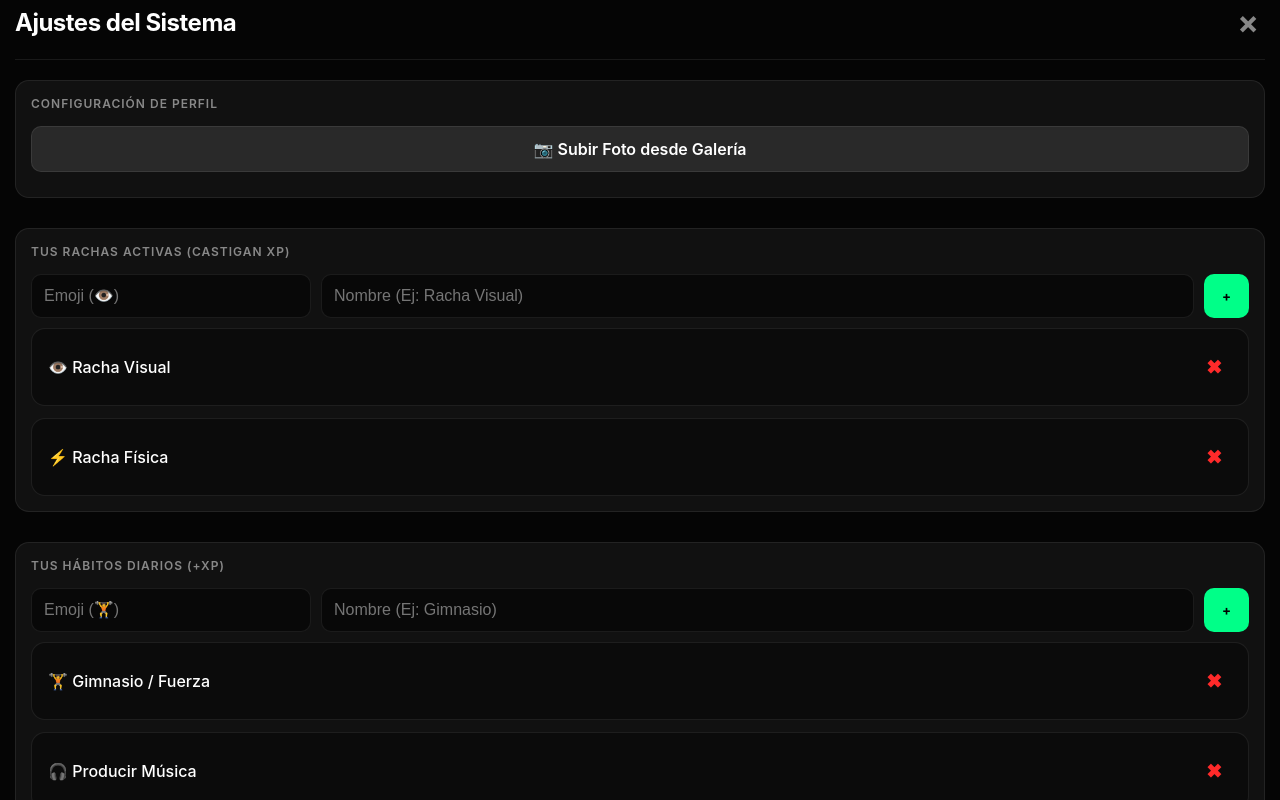
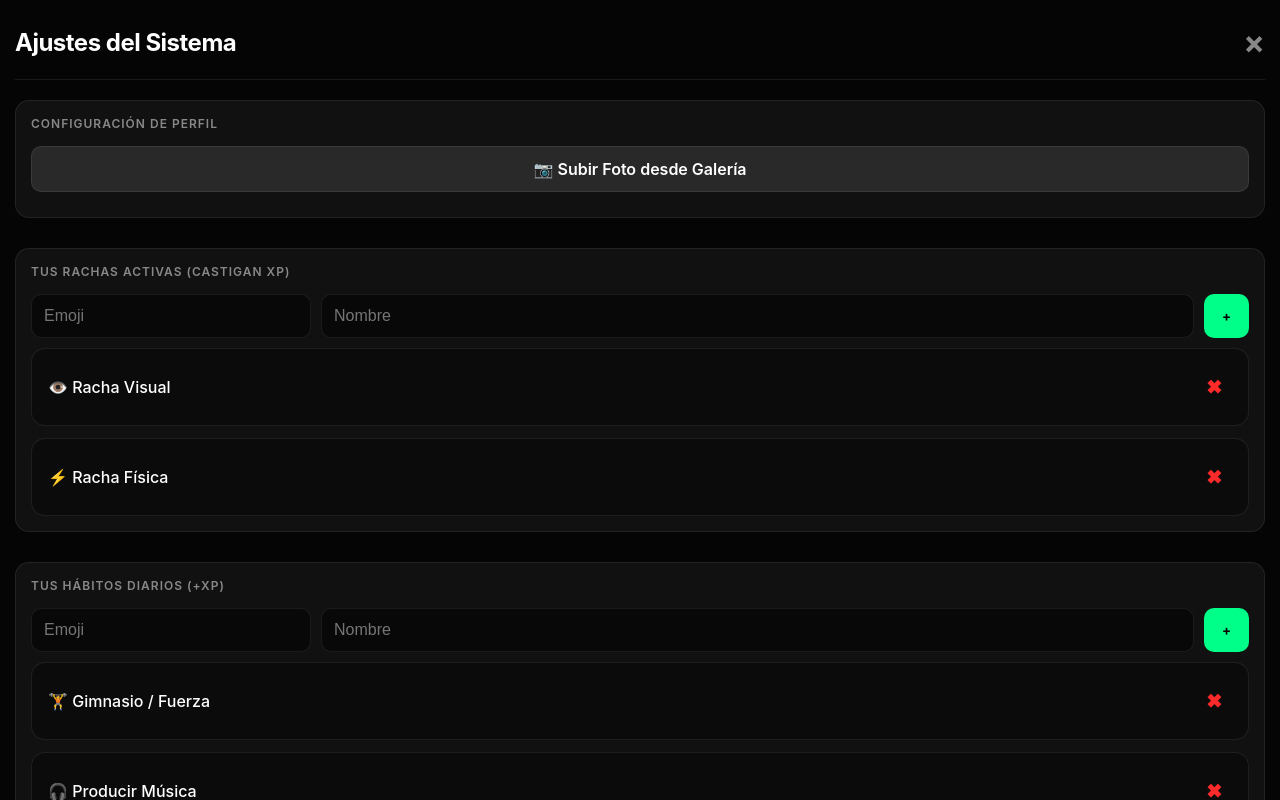
Before and after one commit to octacejas/Tracker, a plain HTML site: page index.html in a window 1280 px wide. Both pictures are taken after a click on the button "⚙️". Shown: the top 800 px of the page. Drawn offline with nearby package versions, Linux system fonts and the light colour scheme; placeholder pictures from the web are drawn by us.

Commit message:
Update index.html

```diff
--- a/index.html
+++ b/index.html
@@ -6,7 +6,11 @@
     <meta name="apple-mobile-web-app-capable" content="yes">
     <meta name="apple-mobile-web-app-status-bar-style" content="black-translucent">
     <meta name="apple-mobile-web-app-title" content="Detox OS">
-    <link rel="apple-touch-icon" href="icono.png">
+
+    <!-- ÍCONO DE LA APP: Pegá el link directo de tu imagen entre las comillas -->
+    <link rel="apple-touch-icon" href="URL_DE_TU_IMAGEN_ACA">
+    <link rel="icon" href="URL_DE_TU_IMAGEN_ACA">
+
     <title>Dopamine Detox OS</title>
 
     <script src="https://cdn.jsdelivr.net/npm/chart.js"></script>
@@ -23,14 +27,21 @@
             --border: rgba(255, 255, 255, 0.08);
         }
         * { box-sizing: border-box; -webkit-tap-highlight-color: transparent; }
-        body {
+
+        body, html {
             font-family: -apple-system, BlinkMacSystemFont, 'SF Pro Display', 'Segoe UI', Roboto, Helvetica, sans-serif;
             background-color: var(--bg-color); color: var(--text);
-            margin: 0; padding: env(safe-area-inset-top) 15px env(safe-area-inset-bottom) 15px;
+            margin: 0; padding: 0;
             overscroll-behavior-y: none;
+            overflow-x: hidden; /* CORRECCIÓN: Bloquea el scroll horizontal en toda la app */
+            width: 100vw;
         }
 
-        .container { max-width: 800px; margin: 20px auto; padding-bottom: 40px; }
+        .container {
+            max-width: 800px; margin: 0 auto;
+            padding: max(20px, env(safe-area-inset-top)) 15px max(40px, env(safe-area-inset-bottom)) 15px;
+            width: 100%;
+        }
 
         .panel {
             background: var(--panel-bg);
@@ -38,16 +49,15 @@
             padding: 20px; border-radius: 18px; margin-bottom: 15px;
             border: 1px solid var(--border);
             box-shadow: 0 8px 32px rgba(0, 0, 0, 0.3);
+            width: 100%;
         }
 
         h2, h3 { margin-top: 0; font-size: 1.15rem; font-weight: 700; margin-bottom: 15px; display: flex; justify-content: space-between; align-items: center; letter-spacing: -0.5px;}
 
-        /* Header y Perfil */
         .header-profile { display: flex; align-items: center; gap: 15px; margin-bottom: 15px; }
         .profile-img { width: 65px; height: 65px; border-radius: 50%; object-fit: cover; border: 2px solid var(--primary); }
-        .btn-settings { background: none; border: none; font-size: 1.5rem; color: var(--text-muted); cursor: pointer; transition: 0.2s; }
+        .btn-settings { background: none; border: none; font-size: 1.5rem; color: var(--text-muted); cursor: pointer; transition: 0.2s; padding: 0;}
 
-        /* Level Box */
         .level-box { background: rgba(0,0,0,0.4); padding: 20px; border-radius: 14px; text-align: center; margin-bottom: 15px; position: relative; border: 1px solid var(--border);}
         .rank-badge { position: absolute; top: 12px; right: 12px; font-size: 0.7rem; font-weight: 800; padding: 5px 10px; border-radius: 8px; text-transform: uppercase; letter-spacing: 1px;}
         .number-display { font-size: 3rem; font-weight: 800; margin: 5px 0; font-variant-numeric: tabular-nums;}
@@ -56,20 +66,19 @@
         .xp-bar-container { background-color: #111; border-radius: 10px; height: 10px; overflow: hidden; margin-top: 15px; border: 1px solid var(--border);}
         .xp-bar { height: 100%; background: linear-gradient(90deg, #0088ff, var(--primary)); width: 0%; transition: width 0.6s cubic-bezier(0.4, 0, 0.2, 1); }
 
-        /* Listas Mixtas (Hábitos y Rachas) */
         .list-container { list-style: none; padding: 0; display: grid; gap: 12px; margin:0;}
         .list-item {
             display: flex; justify-content: space-between; align-items: center;
             padding: 16px; background: rgba(0,0,0,0.3); border-radius: 14px;
             border: 1px solid var(--border); font-size: 1rem; font-weight: 500;
+            word-wrap: break-word; overflow-wrap: break-word; /* CORRECCIÓN: Rompe textos largos */
         }
-        .streak-info { display: flex; flex-direction: column; }
+        .streak-info { display: flex; flex-direction: column; flex: 1; min-width: 0; padding-right: 10px; }
         .streak-days { font-size: 0.8rem; color: var(--primary); font-weight: 700; margin-top: 2px;}
 
-        /* Botones */
         button { border: none; border-radius: 10px; cursor: pointer; font-weight: 700; transition: transform 0.1s; min-height: 44px; font-family: inherit;}
         button:active { transform: scale(0.95); }
-        .btn-add { background-color: var(--primary); color: #000; padding: 0 18px; }
+        .btn-add { background-color: var(--primary); color: #000; padding: 0 18px; white-space: nowrap;}
         .btn-add:disabled { background-color: #222; color: #555; }
         .btn-reset { background-color: rgba(255, 42, 42, 0.15); color: var(--danger); border: 1px solid var(--danger); padding: 0 15px; font-size: 0.85rem;}
         .btn-danger { background-color: var(--danger); color: white; width: 100%; padding: 14px; font-size: 1rem; margin-top: 10px; }
@@ -77,7 +86,6 @@
 
         .reward-box { background: rgba(0,0,0,0.4); border-left: 4px solid var(--warning); padding: 15px; border-radius: 6px 12px 12px 6px; font-size: 0.95rem; line-height: 1.5; border-top: 1px solid var(--border); border-right: 1px solid var(--border); border-bottom: 1px solid var(--border);}
 
-        /* Calendario Mensual */
         .cal-controls { display: flex; justify-content: space-between; align-items: center; margin-bottom: 15px; }
         .cal-controls button { background: none; color: var(--text); font-size: 1.2rem; min-height: auto; padding: 5px 15px; border: 1px solid var(--border);}
         .calendar-grid { display: grid; grid-template-columns: repeat(7, 1fr); gap: 6px; }
@@ -86,12 +94,28 @@
         .cal-day.fail { background-color: rgba(255, 42, 42, 0.15); border: 1px solid var(--danger); color: var(--danger); }
         .cal-header { text-align: center; font-weight: 700; color: var(--text-muted); font-size: 0.75rem; margin-bottom: 5px;}
 
-        /* Settings Modal Centralizado */
-        .settings-modal { display: none; position: fixed; top: 0; left: 0; width: 100%; height: 100%; background: var(--bg-color); z-index: 2000; overflow-y: auto; padding: env(safe-area-inset-top) 15px 40px 15px; }
+        /* CORRECCIÓN: Ajustes estrictos en el Modal de Configuración */
+        .settings-modal {
+            display: none; position: fixed; top: 0; left: 0; right: 0; bottom: 0;
+            background: var(--bg-color); z-index: 2000;
+            overflow-y: auto; overflow-x: hidden;
+            padding: max(20px, env(safe-area-inset-top)) 15px 40px 15px;
+            width: 100vw; box-sizing: border-box;
+        }
         .settings-header { display: flex; justify-content: space-between; align-items: center; border-bottom: 1px solid var(--border); padding-bottom: 15px; margin-bottom: 20px;}
-        .settings-section { margin-bottom: 30px; background: var(--panel-bg); padding: 15px; border-radius: 14px; border: 1px solid var(--border); }
-        .edit-input-group { display: flex; gap: 10px; margin-bottom: 10px; }
-        input[type="text"], input[type="number"], select { flex: 1; padding: 12px; border-radius: 10px; border: 1px solid var(--border); background: rgba(0,0,0,0.5); color: white; font-size: 1rem; }
+        .settings-section {
+            margin-bottom: 30px; background: var(--panel-bg); padding: 15px;
+            border-radius: 14px; border: 1px solid var(--border);
+            width: 100%; box-sizing: border-box; overflow-x: hidden;
+        }
+        .edit-input-group {
+            display: flex; gap: 10px; margin-bottom: 10px; width: 100%;
+        }
+        input[type="text"], input[type="number"], select {
+            flex: 1; padding: 12px; border-radius: 10px; border: 1px solid var(--border);
+            background: rgba(0,0,0,0.5); color: white; font-size: 1rem;
+            min-width: 0; /* CORRECCIÓN: Evita que los campos se salgan de la pantalla */
+        }
         input[type="file"] { display: none; }
         .file-upload-btn { background: rgba(255,255,255,0.1); border: 1px solid var(--border); color: white; padding: 12px; text-align: center; border-radius: 10px; display: block; width: 100%; margin-bottom: 10px; font-weight: 600;}
 
@@ -131,7 +155,7 @@
     <div class="panel">
         <h3>📋 Sistema Diario</h3>
         <ul class="list-container" id="mainList">
-            <!-- Se llena con JS (Hábitos + Rachas) -->
+            <!-- Se llena con JS -->
         </ul>
     </div>
 
@@ -175,8 +199,8 @@
     <div class="settings-section">
         <h3 class="small-text">Tus Rachas Activas (Castigan XP)</h3>
         <div class="edit-input-group">
-            <input type="text" id="newStreakEmoji" placeholder="Emoji (👁️)" style="flex: 0.3;">
-            <input type="text" id="newStreakName" placeholder="Nombre (Ej: Racha Visual)">
+            <input type="text" id="newStreakEmoji" placeholder="Emoji" style="flex: 0.3;">
+            <input type="text" id="newStreakName" placeholder="Nombre">
             <button class="btn-add" onclick="addNewStreak()">+</button>
         </div>
         <ul class="list-container" id="settingsStreakList" style="margin-top: 10px;"></ul>
@@ -186,8 +210,8 @@
     <div class="settings-section">
         <h3 class="small-text">Tus Hábitos Diarios (+XP)</h3>
         <div class="edit-input-group">
-            <input type="text" id="newHabitEmoji" placeholder="Emoji (🏋️)" style="flex: 0.3;">
-            <input type="text" id="newHabitName" placeholder="Nombre (Ej: Gimnasio)">
+            <input type="text" id="newHabitEmoji" placeholder="Emoji" style="flex: 0.3;">
+            <input type="text" id="newHabitName" placeholder="Nombre">
             <button class="btn-add" onclick="addNewHabit()">+</button>
         </div>
         <ul class="list-container" id="settingsHabitList" style="margin-top: 10px;"></ul>
@@ -198,7 +222,7 @@
         <h3 class="small-text">Árbol de Recompensas</h3>
         <div class="edit-input-group">
             <input type="number" id="newRewardLvl" placeholder="Lvl" style="flex: 0.3;">
-            <input type="text" id="newRewardText" placeholder="Ej: Cheat Meal">
+            <input type="text" id="newRewardText" placeholder="Recompensa">
             <button class="btn-add" onclick="addNewReward()">+</button>
         </div>
         <ul class="list-container" id="settingsRewardList" style="margin-top: 10px;"></ul>
@@ -220,14 +244,13 @@
     const XP_PER_LEVEL = 100;
     const HABIT_XP = 15;
 
-    // Inicialización de la Base de Datos
     let userData = JSON.parse(localStorage.getItem('detoxDataV5')) || {
         installDate: new Date().getTime(),
         xp: 0,
         level: 1,
         avatarBase64: "https://via.placeholder.com/150",
-        completedHabits: {}, // Guarda { habitId: "Day Date String" }
-        history: {}, // { "YYYY-MM-DD": { xpGained: int, relapsed: boolean } }
+        completedHabits: {},
+        history: {},
         customHabits: [
             { id: 'h1', emoji: '🏋️', name: 'Gimnasio / Fuerza' },
             { id: 'h2', emoji: '🎧', name: 'Producir Música' },
@@ -245,9 +268,8 @@
     };
 
     let chartInstance = null;
-    let currentMonthOffset = 0; // Para navegar el calendario
+    let currentMonthOffset = 0;
 
-    // ================= FUNCIONES CORE =================
     function saveData() {
         localStorage.setItem('detoxDataV5', JSON.stringify(userData));
         updateUI();
@@ -280,7 +302,6 @@
         saveData();
     }
 
-    // ================= ACCIONES DE USUARIO =================
     function completeHabit(habitId) {
         const today = new Date().toDateString();
         if (userData.completedHabits[habitId] === today) return;
@@ -303,7 +324,6 @@
         }
     }
 
-    // ================= RANGOS =================
     function getRank(level) {
         if (level < 3) return { name: "Hierro", color: "#6c6c6c", bg: "rgba(108,108,108,0.2)" };
         if (level < 6) return { name: "Bronce", color: "#cd7f32", bg: "rgba(205,127,50,0.2)" };
@@ -315,7 +335,6 @@
         return { name: "Radiante", color: "#fffdc2", bg: "rgba(255,253,194,0.2)" };
     }
 
-    // ================= GESTIÓN MENÚ SETTINGS =================
     function toggleSettings() {
         const modal = document.getElementById('settingsModal');
         modal.style.display = modal.style.display === 'block' ? 'none' : 'block';
@@ -371,7 +390,6 @@
         saveData(); renderSettingsLists();
     }
 
-    // ================= IMPORT / EXPORT =================
     function exportData() {
         const dataStr = "data:text/json;charset=utf-8," + encodeURIComponent(JSON.stringify(userData));
         const downloadAnchor = document.createElement('a');
@@ -400,7 +418,6 @@
         reader.readAsText(file);
     }
 
-    // ================= RENDERIZADO UI =================
     function renderSettingsLists() {
         const hl = document.getElementById('settingsHabitList'); hl.innerHTML = '';
         userData.customHabits.forEach(h => {
@@ -417,7 +434,6 @@
     }
 
     function updateUI() {
-        // Inicializar día para el calendario automático
         initTodayHistory();
 
         document.getElementById('userAvatar').src = userData.avatarBase64;
@@ -441,11 +457,9 @@
         });
         document.getElementById('rewardDisplay').innerText = currentReward;
 
-        // Renderizar Lista Principal (Hábitos + Rachas)
         const mainList = document.getElementById('mainList');
         mainList.innerHTML = '';
 
-        // 1. Imprimir Rachas Activas
         userData.customStreaks.forEach(streak => {
             const days = getStreakDays(streak.lastRelapse);
             mainList.innerHTML += `
@@ -458,7 +472,6 @@
                 </li>`;
         });
 
-        // 2. Imprimir Hábitos Diarios
         const todayStr = new Date().toDateString();
         userData.customHabits.forEach(habit => {
             const isCompleted = userData.completedHabits[habit.id] === todayStr;
@@ -475,7 +488,6 @@
         renderCalendar();
     }
 
-    // ================= GRÁFICOS Y CALENDARIO MENSUAL =================
     function updateChart() {
         const ctx = document.getElementById('progressChart').getContext('2d');
         const labels = []; const data = [];
@@ -521,11 +533,10 @@
         const firstDay = new Date(year, month, 1).getDay();
         const daysInMonth = new Date(year, month + 1, 0).getDate();
 
-        // Obtener la fecha de hoy a las 00:00 para comparar
         const todayNoTime = new Date().setHours(0,0,0,0);
         const installNoTime = new Date(userData.installDate).setHours(0,0,0,0);
 
-        for(let i = 0; i < firstDay; i++) cal.innerHTML += `<div></div>`; // Espacios vacíos
+        for(let i = 0; i < firstDay; i++) cal.innerHTML += `<div></div>`;
 
         for(let day = 1; day <= daysInMonth; day++) {
             const loopDateObj = new Date(year, month, day);
@@ -534,15 +545,12 @@
 
             let className = 'cal-day';
 
-            // Lógica de Pintado Automático (Verde si no hubo recaída)
-            // Solo pinta los días desde que instalaste la app hasta hoy
             if (loopNoTime >= installNoTime && loopNoTime <= todayNoTime) {
                 const historyRecord = userData.history[dateStr];
-
                 if (historyRecord && historyRecord.relapsed) {
-                    className += ' fail'; // Hubo recaída
+                    className += ' fail';
                 } else {
-                    className += ' success'; // Automáticamente verde si sobrevivió el día
+                    className += ' success';
                 }
             }
 
@@ -550,7 +558,6 @@
         }
     }
 
-    // Arrancar la app
     updateUI();
 </script>
 
```
